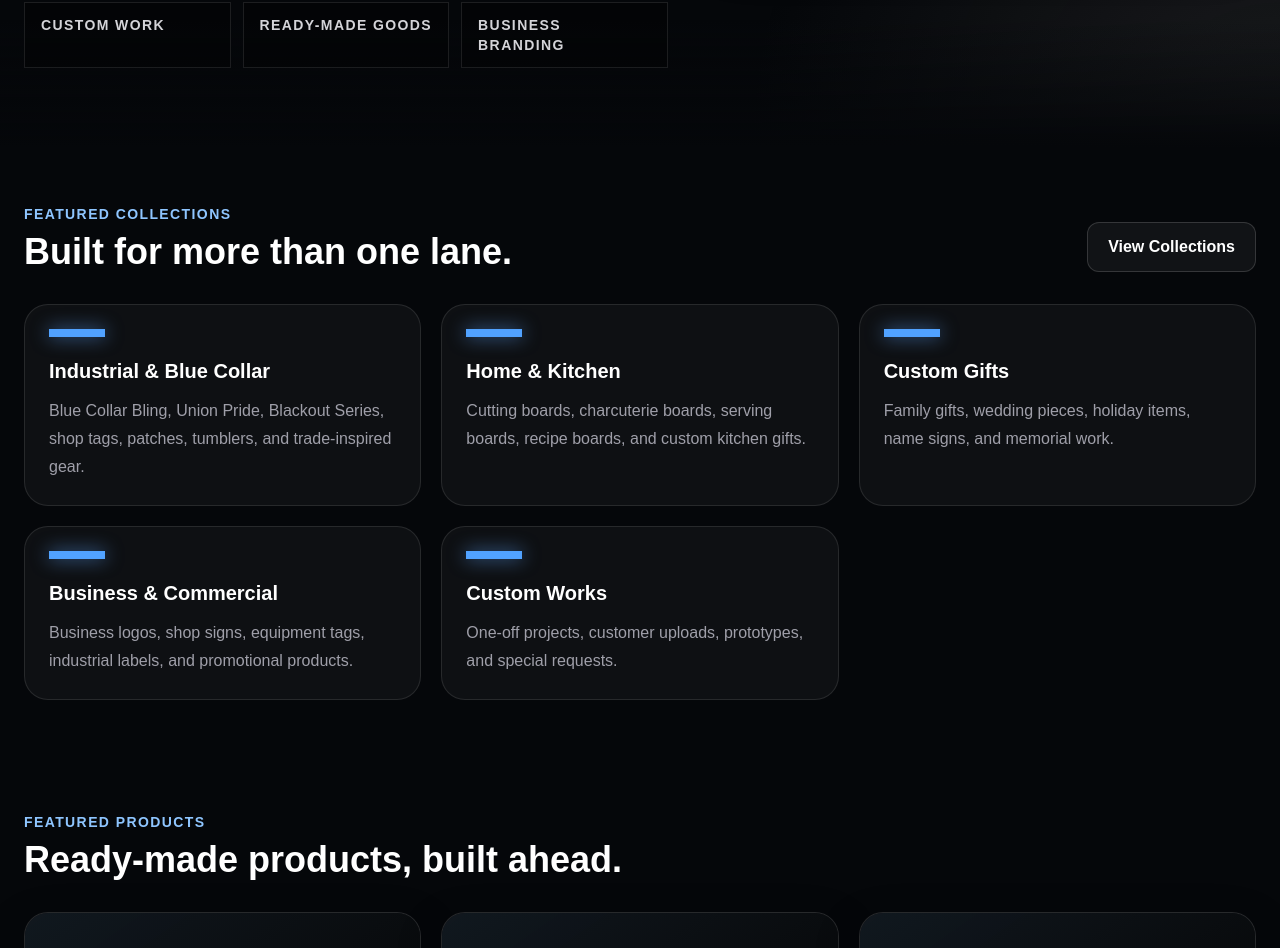
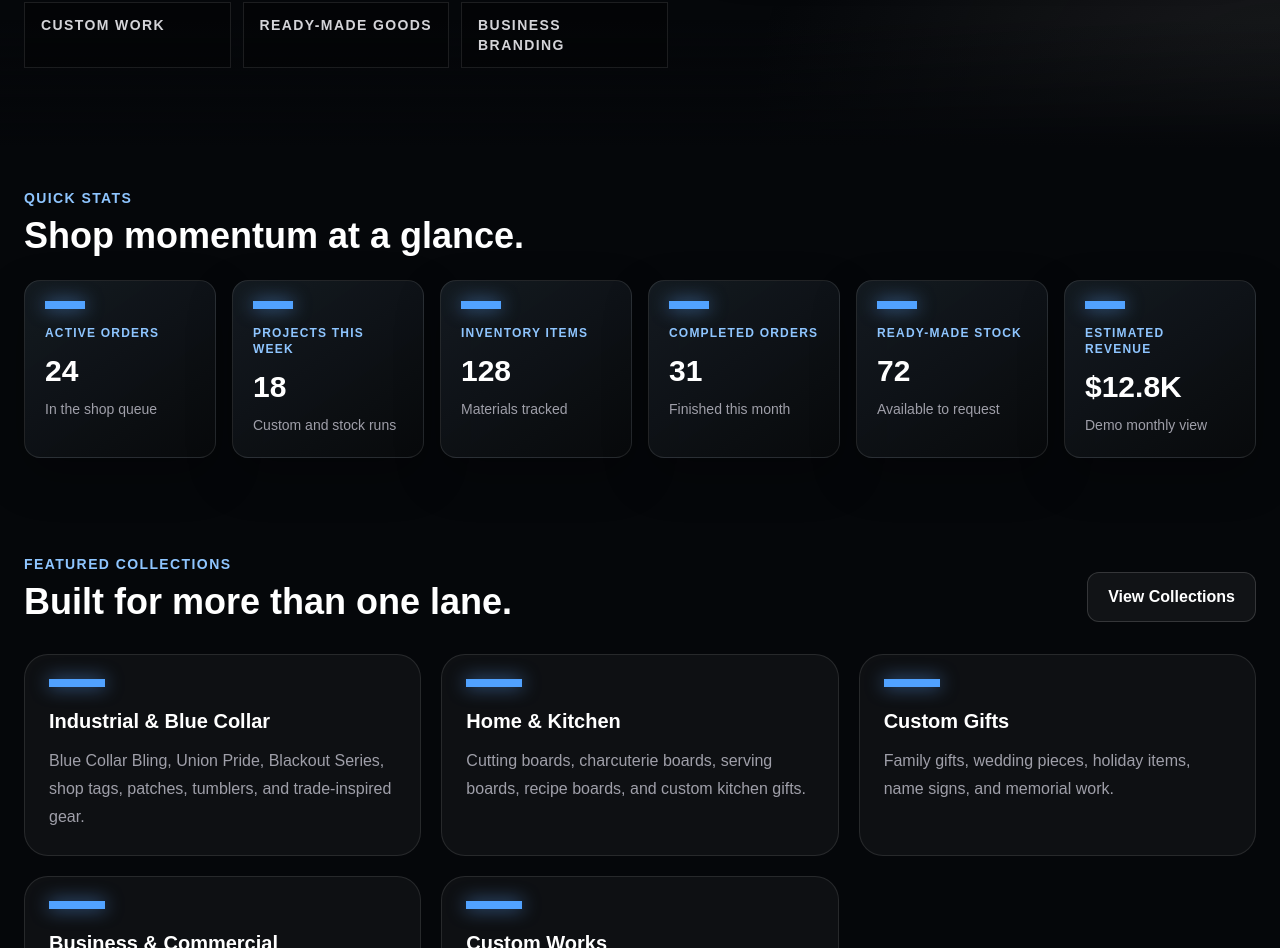
Before and after one commit to davemeeks64-hash/gradeline-supply, a Next.js app: page / in a window 1280 px wide. Shown: the part 792-1740 px from the top of the page. Built offline with nearby package versions, Linux system fonts and the light colour scheme.

Commit message:
Enhanced dashboard metrics and UI polish

```diff
--- a/src/app/admin/page.tsx
+++ b/src/app/admin/page.tsx
@@ -3,15 +3,15 @@ import AdminLayout from "@/components/AdminLayout";
 
 const dashboardCards = [
   { label: "Active Orders", value: "24", detail: "Open shop tickets" },
-  { label: "Pending Design", value: "7", detail: "Awaiting artwork review" },
-  { label: "In Production", value: "12", detail: "Running or queued" },
-  { label: "Low Inventory", value: "5", detail: "Materials need attention" },
-  { label: "Finished Orders", value: "31", detail: "Ready for pickup or ship" },
-  { label: "Saved Laser Settings", value: "18", detail: "Material presets stored" },
+  { label: "Projects This Week", value: "18", detail: "Custom and stock runs" },
+  { label: "Inventory Items", value: "128", detail: "Materials and supplies" },
+  { label: "Completed Orders", value: "31", detail: "Finished this month" },
+  { label: "Ready-Made Stock", value: "72", detail: "Available stock products" },
+  { label: "Estimated Revenue", value: "$12.8K", detail: "Demo monthly view" },
 ];
 
 const cardClassName =
-  "rounded-2xl border border-white/10 bg-white/[0.04] p-5 shadow-[0_18px_45px_rgba(0,0,0,0.28)] transition hover:border-blue-300/40 hover:bg-white/[0.07]";
+  "rounded-2xl border border-white/10 bg-[linear-gradient(145deg,rgba(24,31,38,0.82),rgba(8,10,12,0.96))] p-5 shadow-[0_18px_45px_rgba(0,0,0,0.28)] transition hover:border-blue-300/40 hover:bg-white/[0.07] hover:shadow-[0_0_34px_rgba(96,165,250,0.12)]";
 
 export default function AdminPage() {
   return (
@@ -45,7 +45,8 @@ export default function AdminPage() {
               <article key={card.label} className={cardClassName}>
                 <div className="flex items-start justify-between gap-4">
                   <div>
-                    <p className="text-sm font-bold uppercase tracking-widest text-blue-300">
+                    <div className="h-2 w-10 bg-blue-400 shadow-[0_0_18px_rgba(96,165,250,0.65)]" />
+                    <p className="mt-4 text-sm font-bold uppercase tracking-widest text-blue-300">
                       {card.label}
                     </p>
                     <p className="mt-4 text-4xl font-black text-white">
--- a/src/app/page.tsx
+++ b/src/app/page.tsx
@@ -67,6 +67,15 @@ const systemLinks = [
   { label: "Custom Orders", href: "/custom-order" },
   { label: "Gallery", href: "/gallery" },
   { label: "Admin", href: "/admin" },
+];
+
+const quickStats = [
+  { label: "Active Orders", value: "24", detail: "In the shop queue" },
+  { label: "Projects This Week", value: "18", detail: "Custom and stock runs" },
+  { label: "Inventory Items", value: "128", detail: "Materials tracked" },
+  { label: "Completed Orders", value: "31", detail: "Finished this month" },
+  { label: "Ready-Made Stock", value: "72", detail: "Available to request" },
+  { label: "Estimated Revenue", value: "$12.8K", detail: "Demo monthly view" },
 ];
 
 export default function Home() {
@@ -160,6 +169,37 @@ export default function Home() {
                 </div>
               </div>
             </div>
+          </div>
+        </section>
+
+        <section className="mx-auto max-w-7xl px-6 py-10">
+          <div className="mb-6">
+            <p className="text-sm font-bold uppercase tracking-widest text-blue-300">
+              Quick Stats
+            </p>
+            <h2 className="mt-2 text-3xl font-black md:text-4xl">
+              Shop momentum at a glance.
+            </h2>
+          </div>
+
+          <div className="grid gap-4 sm:grid-cols-2 lg:grid-cols-3 xl:grid-cols-6">
+            {quickStats.map((stat) => (
+              <article
+                key={stat.label}
+                className="rounded-2xl border border-white/10 bg-[linear-gradient(145deg,rgba(24,31,38,0.82),rgba(8,10,12,0.96))] p-5 shadow-[0_18px_45px_rgba(0,0,0,0.28)] transition hover:border-blue-300/40 hover:shadow-[0_0_34px_rgba(96,165,250,0.12)]"
+              >
+                <div className="h-2 w-10 bg-blue-400 shadow-[0_0_18px_rgba(96,165,250,0.65)]" />
+                <p className="mt-4 text-xs font-bold uppercase tracking-widest text-blue-300">
+                  {stat.label}
+                </p>
+                <p className="mt-3 text-3xl font-black text-white">
+                  {stat.value}
+                </p>
+                <p className="mt-2 text-sm leading-6 text-zinc-400">
+                  {stat.detail}
+                </p>
+              </article>
+            ))}
           </div>
         </section>
 
```
